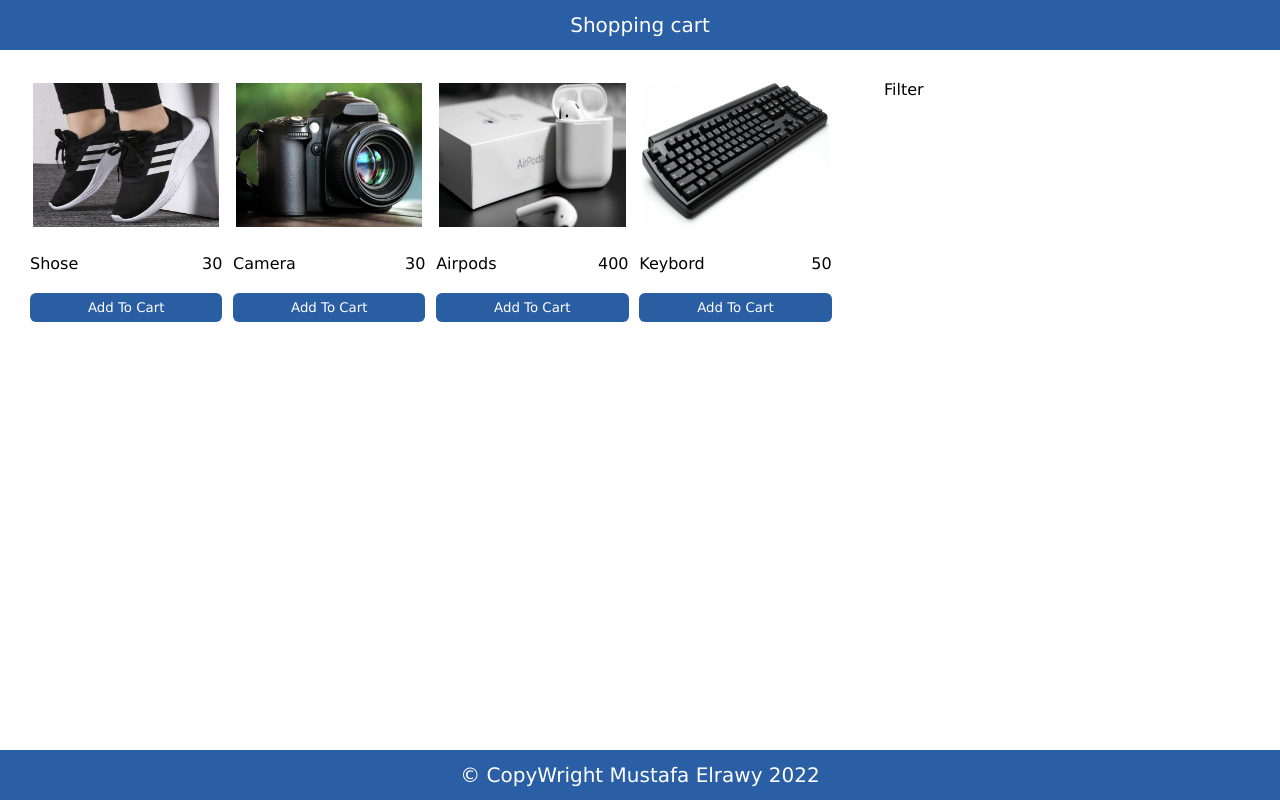
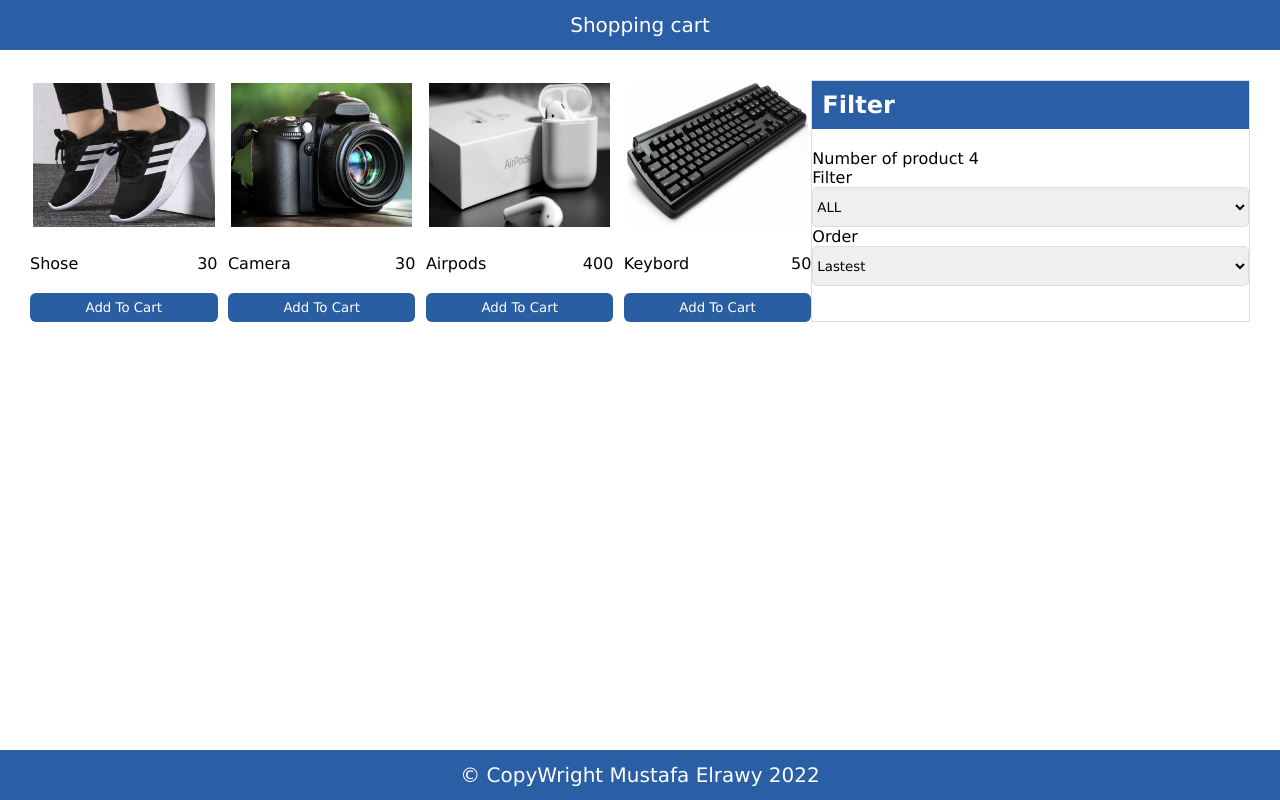
Before and after one commit to Moustafa423/React-shopping-cart, a React (Create React App) app in the folder Client/: page / in a window 1280 px wide. Built offline with nearby package versions, Linux system fonts and the light colour scheme.

Commit message:
Filter-comp

```diff
--- a/Client/package.json
+++ b/Client/package.json
@@ -10,12 +10,13 @@
     "gulp-sass": "^5.1.0",
     "react": "^17.0.2",
     "react-dom": "^17.0.2",
+    "react-modal": "^3.14.4",
     "react-scripts": "5.0.0",
     "sass": "^1.49.9",
     "web-vitals": "^2.1.4"
   },
   "scripts": {
-    "watch":"gulp watch",
+    "watch": "gulp watch",
     "start": "react-scripts start",
     "build": "react-scripts build",
     "test": "react-scripts test",
--- a/Client/src/App.js
+++ b/Client/src/App.js
@@ -1,6 +1,7 @@
 import React,{useState} from "react";
 import Header from "./component/Header/Header";
 import Footer from "./component/Footer/Footer";
+import Filter from "./component/Filter/Filter";
 import data from "./data.json"
 import Products from "./component/Products/Products";
 function App() {
@@ -12,7 +13,7 @@ function App() {
       <main>
         <div className="wrapper">
           <Products products={products}/>
-          <div className="filter"> Filter </div>
+          <Filter/>
         </div>
       </main>
       <Footer />
--- /dev/null
+++ b/Client/src/component/Filter/Filter.js
@@ -0,0 +1,30 @@
+import React from 'react'
+import "../../css/Filter/Filter.css"
+function Filter() {
+  return (
+    <div className="filter-wrapper">
+      <h2 className="Filter-title"> Filter </h2>
+     <div className='num-of-product'> Number of product 4 </div>
+     <div className='filter-by-size'>
+         <span>Filter</span>
+         <select className='filter-select'>
+             <option value="ALL">ALL</option>
+             <option value="S">S</option>
+             <option value="M">M</option>
+             <option value="XL">XL</option>
+             <option value="L">L</option>
+         </select>
+      </div>
+      <div className='filter-by-size'>
+         <span>Order</span>
+         <select className='filter-select'>
+             <option value="lastest">Lastest</option>
+             <option value="lowter">Lowter</option>
+             <option value="highest">Highest</option>
+         </select>
+      </div>
+     </div>
+  )
+}
+
+export default Filter;
--- /dev/null
+++ b/Client/src/component/Filter/Filter.scss
@@ -0,0 +1,27 @@
+.filter-wrapper{
+    background-color: #fff;
+    border: 1px solid #ddd;
+    display: flex;
+    flex-direction: column;
+    width: 450px;
+}
+.Filter-title{
+    background-color: #2a5ea5;
+    padding: 10px;
+    color: #fff;
+    margin-bottom:20px ;
+}
+
+> div {
+    padding: 5px 20px;
+    margin-bottom: 13px;
+}
+
+select{
+    display: block;
+    height: 40px;
+    border: 1px solid #ddd;
+    width: 100%;
+    border-radius: 5px;
+
+}
--- a/Client/src/component/Products/Products.js
+++ b/Client/src/component/Products/Products.js
@@ -1,20 +1,34 @@
-import React from "react";
-import "../../css/Products/Products.css"
+import React, { useState } from "react";
+import "../../css/Products/Products.css";
+import Modal from "react-modal";
 function Products(props) {
-  console.log(props);
+  const [product, setProduct] = useState("");
+
+  const openModal = (product) => {
+    setProduct(product);
+  };
   return (
     <div className="products">
-      {" "}
       {props.products.map((product) => (
         <div className="product-item" key={product.id}>
+          <a href="#" onClick={() => openModal(product)}>
             <img src={product.imageUrl} alt={product.title} />
+          </a>
           <div className="product-desc">
             <p>{product.title}</p>
             <span>{product.price}</span>
           </div>
           <button>Add To Cart</button>
         </div>
-      ))}{" "}
+      ))}
+
+      <Modal isOpen={product}>
+        <div className="prroduct-info">
+          <img src={product.imageUrl} alt={product.title} />
+          <p>{product.title}</p>
+          <p>{product.desc}</p>
+        </div>
+      </Modal>
     </div>
   );
 }
--- /dev/null
+++ b/Client/src/css/Filter/Filter.css
@@ -0,0 +1,27 @@
+.filter-wrapper {
+  background-color: #fff;
+  border: 1px solid #ddd;
+  display: flex;
+  flex-direction: column;
+  width: 450px;
+}
+
+.Filter-title {
+  background-color: #2a5ea5;
+  padding: 10px;
+  color: #fff;
+  margin-bottom: 20px;
+}
+
+> div {
+  padding: 5px 20px;
+  margin-bottom: 13px;
+}
+
+select {
+  display: block;
+  height: 40px;
+  border: 1px solid #ddd;
+  width: 100%;
+  border-radius: 5px;
+}
--- a/Client/src/css/Products/Products.css
+++ b/Client/src/css/Products/Products.css
@@ -31,3 +31,16 @@ button {
   padding: 7px;
   border-radius: 6px;
 }
+
+.product-info img {
+  display: block;
+  width: 40%;
+  margin: 20px auto;
+}
+.product-info p {
+  color: #2a5ea2;
+  font-size: 20px;
+  margin: 10px 0;
+  text-align: center;
+  display: flex;
+}
```
Also changed, not shown: Client/src/component/Products/Products.scss (+14 -0 lines), 1 other file (tests, documents, lock files or other folders). Lines whose indentation alone changed are shown as unchanged.
